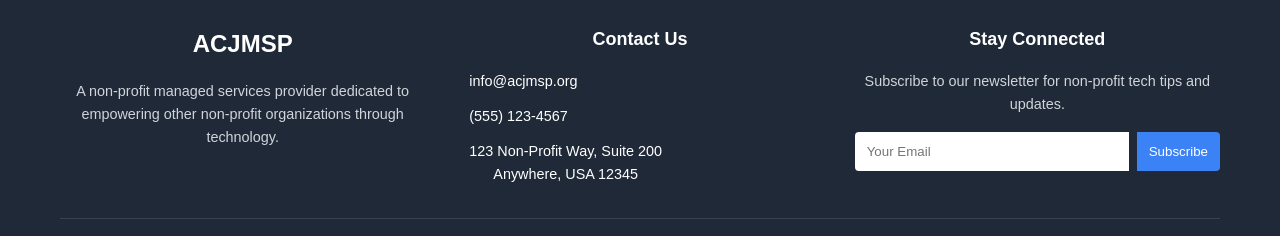
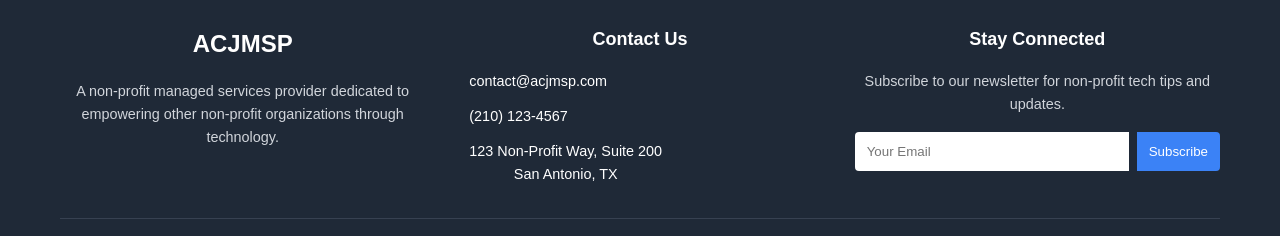
Before and after one commit to bakskal/acjmsp, a React (Create React App) app: page / in a window 1280 px wide. Shown: the part 1546-1782 px from the top of the page. Built offline with nearby package versions, Linux system fonts and the light colour scheme.

Commit message:
updated contact info

```diff
--- a/src/ACJMSPLandingPage.js
+++ b/src/ACJMSPLandingPage.js
@@ -208,15 +208,15 @@ export default function ACJMSPLandingPage() {
               <div className="contact-list">
                 <div className="contact-item">
                   <i className="fas fa-envelope contact-icon"></i>
-                  <span className="contact-text">info@acjmsp.org</span>
+                  <span className="contact-text">contact@acjmsp.com</span>
                 </div>
                 <div className="contact-item">
                   <i className="fas fa-phone-alt contact-icon"></i>
-                  <span className="contact-text">(555) 123-4567</span>
+                  <span className="contact-text">(210) 123-4567</span>
                 </div>
                 <div className="contact-item">
                   <i className="fas fa-map-marker-alt contact-icon"></i>
-                  <span className="contact-text">123 Non-Profit Way, Suite 200<br />Anywhere, USA 12345</span>
+                  <span className="contact-text">123 Non-Profit Way, Suite 200<br />San Antonio, TX </span>
                 </div>
               </div>
             </div>
```
